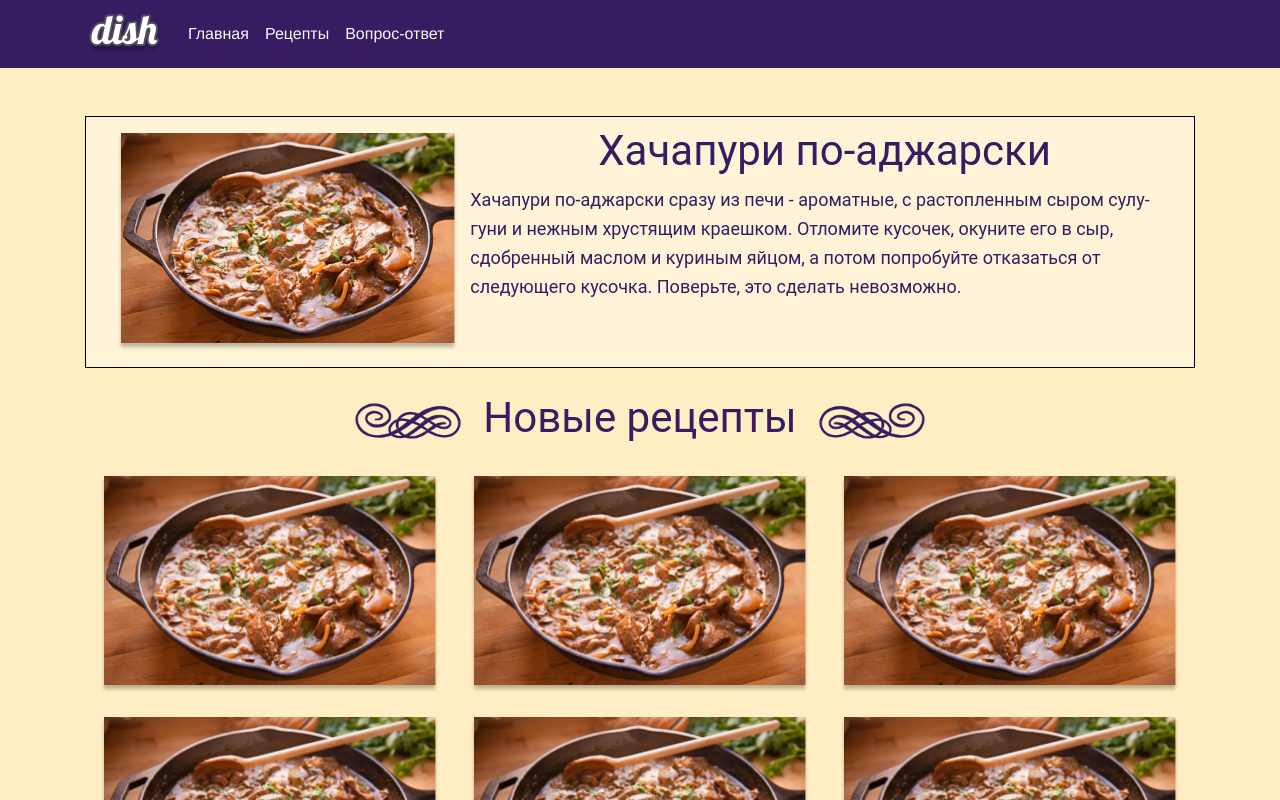
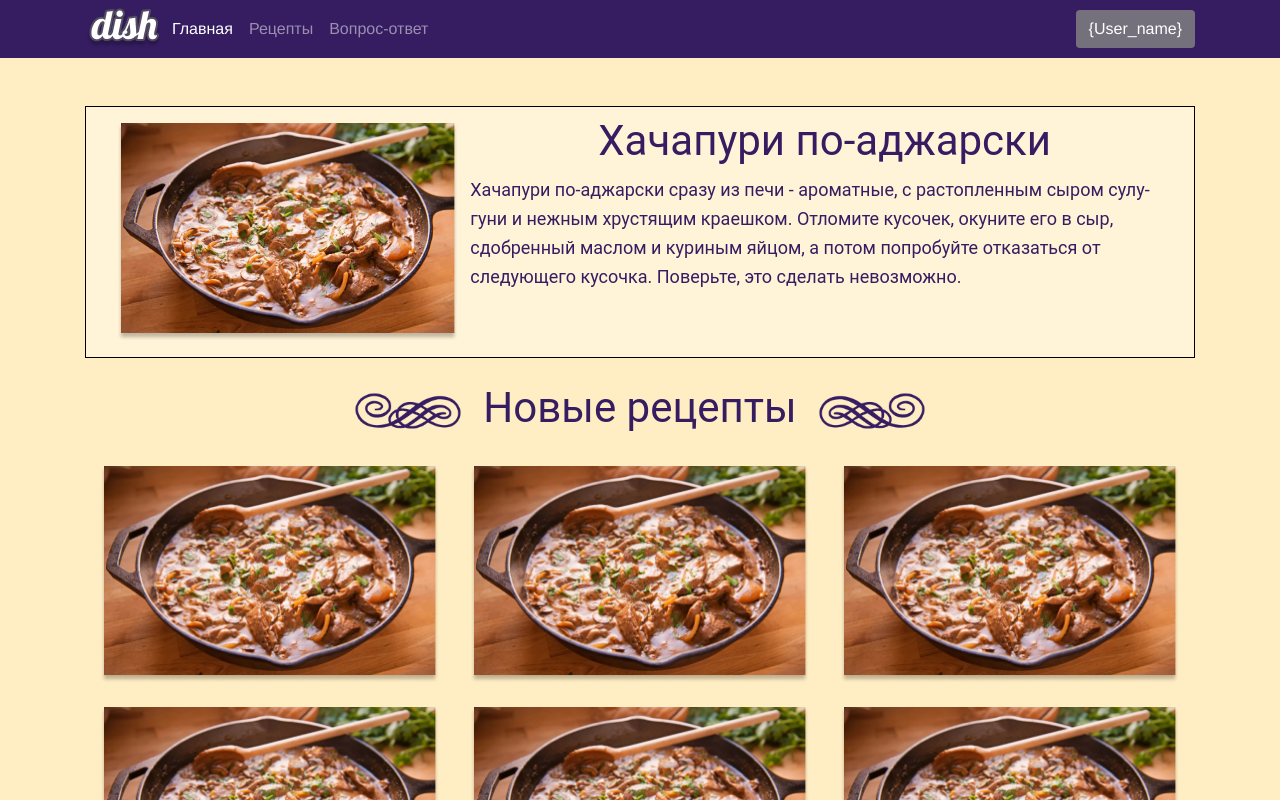
Before and after one commit to shestakovar/Web, a Vue app in the folder dishes-vue/: page / in a window 1280 px wide. Shown: the top 800 px of the page. Built offline with nearby package versions, Linux system fonts and the light colour scheme.

Commit message:
Fix navbar

```diff
--- a/dishes-vue/src/components/Navbar.vue
+++ b/dishes-vue/src/components/Navbar.vue
@@ -1,21 +1,46 @@
 <template>
 <header>
-    <nav class="navbar navbar-expand-lg">
-    <div class="container">
-        <router-link to="/" class="navbar-brand"><img src="@/assets/logo.png" alt=""></router-link>
-        <button class="navbar-toggler" type="button" data-toggle="collapse" data-target="#navbarNavAltMarkup" aria-controls="navbarNavAltMarkup" aria-expanded="false" aria-label="Toggle navigation">
-            <span class="navbar-toggler-icon"></span>
-        </button>
-        <div class="collapse navbar-collapse" id="navbarNavAltMarkup">
-            <div class="navbar-nav">
-            <router-link to="/" class="nav nav-link">Главная<span class="sr-only">(current)</span></router-link>
-            <router-link to="/dishes" class="nav nav-link">Рецепты<span class="sr-only">(current)</span></router-link>
-            <router-link to="/" class="nav nav-link">Вопрос-ответ<span class="sr-only">(current)</span></router-link>
+    <nav class="navbar navbar-expand-lg navbar-dark">
+        <div class="container">
+            <div class="collapse navbar-collapse">
+                <router-link to="/"><img src="@/assets/logo.png" alt=""></router-link>
+                <ul class="navbar-nav mr-auto mt-2 mt-lg-0">
+                <router-link
+                    to="/"
+                    tag="li"
+                    active-class="active">
+                    <li class="nav-item nav-link">
+                        Главная
+                    </li>
+                </router-link>
+                <router-link
+                    to="/dishes"
+                    tag="li"
+                    active-class="active">
+                    <li class="nav-item nav-link">
+                        Рецепты
+                    </li>
+                </router-link>
+                <router-link
+                    to="/questions"
+                    tag="li"
+                    active-class="active">
+                    <li class="nav-item nav-link">
+                        Вопрос-ответ
+                    </li>
+                </router-link>
+                </ul>
+                <div class="form-inline my-2 my-lg-0">
+                <router-link
+                    to="/user"
+                    tag="li"
+                    active-class="">
+                <li class="btn btn-link" style="background-color: #75717C; color:white;">{User_name}</li>
+                </router-link>
+                </div>
             </div>
         </div>
-    </div>
-
-    </nav>
+     </nav>
 </header>
 </template>
 
@@ -34,6 +59,6 @@ export default {
     color: ghostwhite;
 }
 .nav:hover {
-    color:rgb(138, 109, 145)
+    color:rgb(201, 175, 207)
 }
 </style>
```
